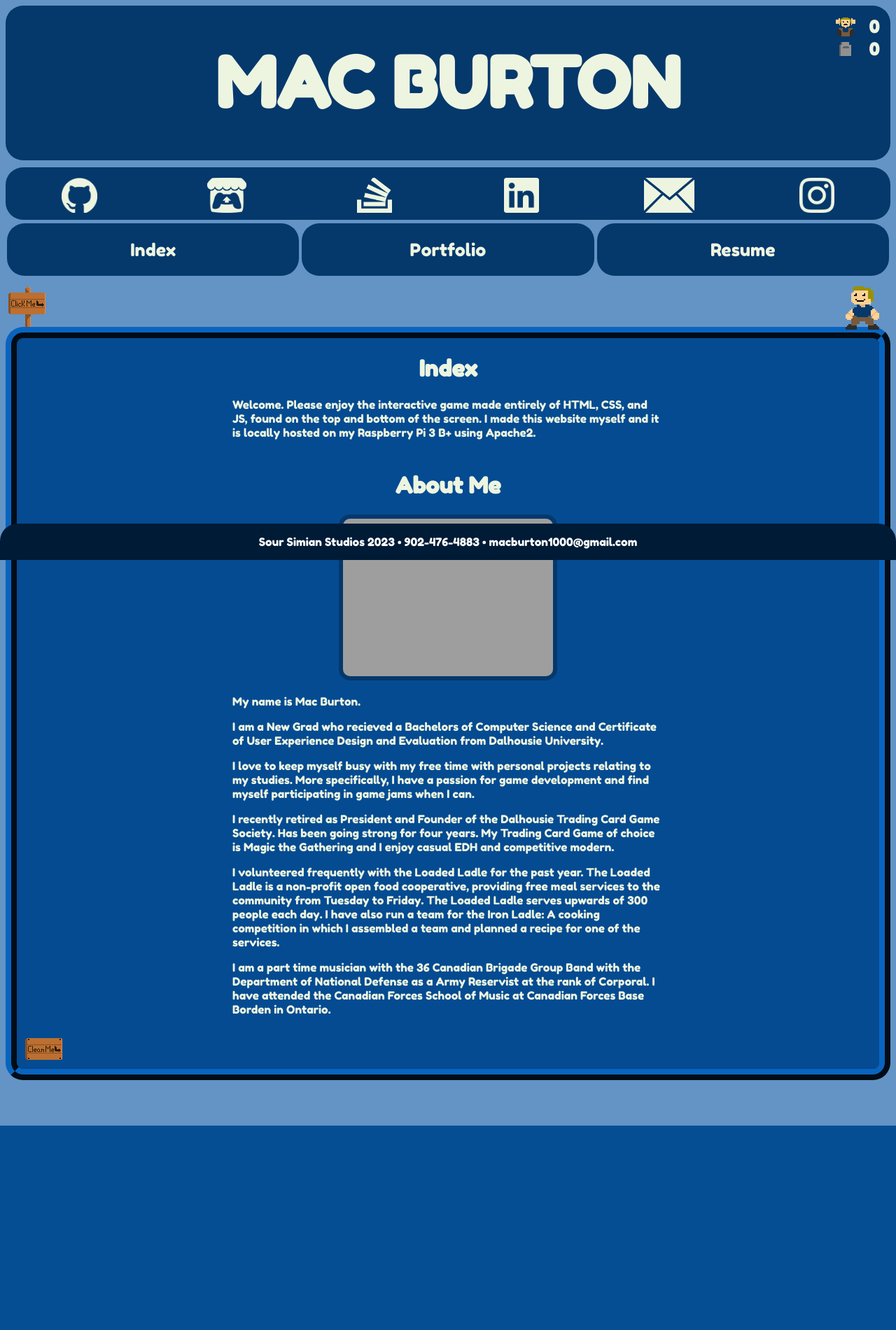
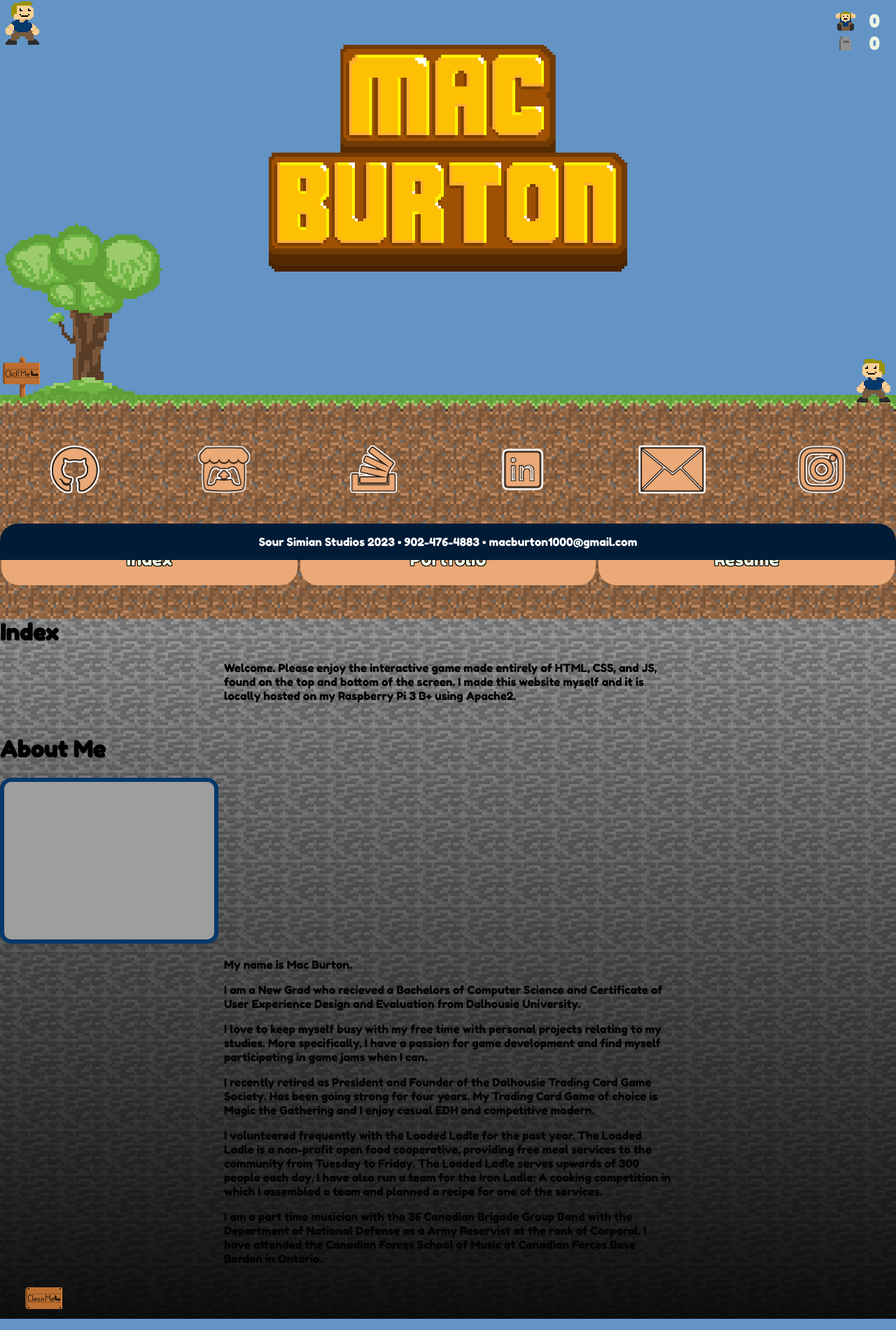
Before and after one commit to limemonkeys/Personal-Website-PHP, a PHP site: page / in a window 1280 px wide. Shown: the whole page at 70% size. Before the commit the page ends 1608 px from the top, so only its background shows below. Run offline with PHP 8.4, Linux system fonts and the light colour scheme; grey boxes are pictures that could not be loaded.

Commit message:
Many changes. UI overhaul (50% complete)

```diff
--- a/index.php
+++ b/index.php
@@ -12,22 +12,24 @@
         <!--<script src="functions.js"></script>-->
     </head>
     <body id="body">
-
-
-
-
-
-
         <div id="navspace">
+            <div>
+                <img id="cleanIcon" src="./Images/Tombstones/tomb-1.png" alt="Tombstone Icon">
+                <h2 id="cleanScore">0</h2>
+            </div>
             <div>
                 <img id="killIcon" src="./Images/Character/D0.png" alt="Death Icon">
                 <h2 id="killScore">0</h2>
             </div>
             <div>
-                <img id="cleanIcon" src="./Images/Tombstones/tomb-1.png" alt="Tombstone Icon">
-                <h2 id="cleanScore">0</h2>
+                <img id="cloud" src="./Images/Character/M0.png" alt="Cloud">
+
             </div>
+            <img id="name-logo" src="./Images/Mac Burton Logo.png" alt="Mac Burton">
+            <img id="" style="opacity:0; height:300px;" src="./Images/Mac Burton Logo.png" alt="Mac Burton">
+            <!--
             <h1 id="nav-name">MAC BURTON</h1>
+
             <div id="nav-links">
                 <div id="icons_section" class="row"></div>
             </div>
@@ -37,14 +39,17 @@
                 <button id="nav-portfolio" class="nav-page-button col-3">Portfolio</button>
                 <button id="nav-resume" class="nav-page-button col-3">Resume</button>
             </div>
+            -->
         </div>
 
+        <div id="gamespace">
 
-        <div id="gamespace">
+            <img id="clickSign" src="./Images/Signs/S1.png" style="position:absolute;">
             <div id="deathSpace" style="position:absolute;">
-                <img src="./Images/Signs/S1.png" style="position:absolute; padding-top: 4px;">
+
             </div>
             <img id="character" style="position:absolute;" src="./Images/Character/M0.png" onclick="GFG_Fun()" >
+
             <div id="deathSpawner" style="position:absolute;">
 
             </div>
@@ -54,11 +59,71 @@
             <script src="microgame.js"></script>
 
             <!--Main-->
-            <div class="main border">
+            <!-- Opacity: 0 tree causing clickable issues -->
+            <img id="" style="opacity:0;" src="./Images/Tree.png">
 
+            <img id="tree1" style="position:absolute;" src="./Images/Tree.png">
+            <div id="dirttest">
             </div>
+            <div id="dirt">
+                <div id="icons_section" class="row"></div>
+            </div>
+            <div id="dirt">
+            <div class="row">
+                <button id="nav-index" class="nav-page-button col-3">Index</button>
+                <button id="nav-portfolio" class="nav-page-button col-3">Portfolio</button>
+                <button id="nav-resume" class="nav-page-button col-3">Resume</button>
+            </div>
+            </div>
+            <div id="stone">
+            <h1 id="top-header">Index</h1>
+                <p class="text">
+                    Welcome. Please enjoy the interactive game made entirely of HTML, CSS, and JS, found on the top and bottom of the screen. I made this website myself and it is locally hosted on my Raspberry Pi 3 B+ using Apache2.
+                </p>
+                <h1 class="text-space">
+                    About Me
+                </h1>
+                <img id="profile" src="./Images/Headshot 1.jpeg" alt="Selfie">
+                <p class="text">
+                    My name is Mac Burton.
+                </p>
+                <p class="text">
+                    I am a New Grad who recieved a Bachelors of Computer Science and Certificate of User Experience Design and Evaluation from Dalhousie University.
+                </p>
+                <p class="text">
+                    I love to keep myself busy with my free time with personal projects relating to my studies.
+                    More specifically, I have a passion for game development and find myself participating in game jams when I can.
+                </p>
+                <!-- Include visuals of trading cards within the dirt/rock -->
+                <p class="text">
+                    I recently retired as President and Founder of the Dalhousie
+                    Trading Card Game Society. Has been going strong for four years.
+                    My Trading Card Game of choice is Magic the Gathering and I enjoy
+                    casual EDH and competitive modern.
+                </p>
+                <!-- Same here but food -->
+                <p class="text">
+                    I volunteered frequently with the Loaded Ladle for the past year.
+                    The Loaded Ladle is a non-profit open food cooperative, providing free meal services to the community from Tuesday to Friday.
+                    The Loaded Ladle serves upwards of 300 people each day. I have also run a team for the Iron Ladle: A cooking competition in which I assembled a team and planned a recipe for one of the services.
+                </p>
+                <!-- Same here but army -->
+                <p class="text">
+                    I am a part time musician with the 36 Canadian Brigade Group Band with the Department of National Defense as a Army Reservist at the rank of Corporal.
+                    I have attended the Canadian Forces School of Music at Canadian Forces Base Borden in Ontario.
+                </p>
+                <img id="cleanSign" src="./Images/Signs/S2.png">
+                <p id="text-main" class="text hidden-text">
+                    I am the one who stops.<br>
+                    I am the one who stops<br>
+                    I
+                </p>
+            </div>
+
+
+
+
         </div>
-
     </body>
     <footer class="footer">
         <p>Sour Simian Studios 2023 &#x2022; 902-476-4883 &#x2022; macburton1000@gmail.com</p>
--- a/jQuery.js
+++ b/jQuery.js
@@ -24,13 +24,7 @@ $(document).ready(function(){
         })
         .catch((e) => console.error(e));
     */
-    fetch("./templates/index_template.php")
-        .then((res) => res.text())
-        .then((text) =>{
 
-            $('.main').append(text);
-        })
-        .catch((e) => console.error(e));
 
     $('#nav-index').click(function(){
         $('.main').html("");
--- a/styles/styles.css
+++ b/styles/styles.css
@@ -84,9 +84,11 @@ Relevancy: All pages
 }
 
 .nav-logos{
-    padding-top: 10px;
-    height: 50px;
+    height: 75px;
     width: auto;
+    display: block;
+    margin-left: auto;
+    margin-right: auto;
 }
 
 .nav-page{
@@ -105,7 +107,8 @@ Relevancy: All pages
 /* Should be split into individual IDs so left and right-most buttons don't have margin on outside*/
 .nav-page-button{
     color: #EDF5E1;
-    background-color: #05386B;
+    text-shadow: -1px -1px 0 #000, 1px -1px 0 #000, -1px 1px 0 #000, 1px 1px 0 #000;
+    background-color: #EAA977;
     text-align: center;
     font-size: 25px;
     height: 75px;
@@ -127,6 +130,8 @@ Relevancy: All
 body {
     background-color: #6394C5;
     font-family: "Fredoka One", sans-serif;
+    padding: 0px;
+    margin: 0px;
 }
 
 iframe {
@@ -176,27 +181,10 @@ Relevancy: All
     text-align: center;
 }
 
-
-
-
-
-
-
-
-
 #character{
     transform: scale(1);
     margin-top: 8px;
 }
-
-#character-space{
-
-}
-
-
-
-
-
 
 #home{
     margin-left: -5px;
@@ -208,24 +196,9 @@ Relevancy: All
     margin-right: -5px;
 }
 
-
-
-
-
-
-
-
-
-
 .portfolioPics{
     border: 6px solid #05386B;
 }
-
-
-
-
-
-
 
 #text-background{
     background-color: #427ab3;
@@ -238,20 +211,12 @@ Relevancy: All
     border: 6px solid #05386B;
 }
 
-
-
-
 .text{
 
     padding-left: 25%;
     padding-right: 25%;
     text-align: left;
-
 }
-
-
-
-
 
 .text-space{
 
@@ -413,27 +378,7 @@ Relevancy: All
 
 }
 
-/* Finished */
 
-@media screen and (max-width: 1800px) {
-    .container {
-        grid-template-columns: repeat(3, 1fr);
-    }
-
-
-}
-
-@media screen and (max-width: 1100px) {
-    .container {
-        grid-template-columns: repeat(2, 1fr);
-    }
-}
-
-@media screen and (max-width: 750px) {
-    .container {
-        grid-template-columns: repeat(1, 1fr);
-    }
-}
 
 /* This makes the screen dark */
 .overlay {
@@ -543,13 +488,7 @@ Relevancy: All
     background-color: rgba(0, 0, 0, 0.8);
 }
 
-@media screen and (max-width: 600px) {
-    .prev,
-    .next {
-        font-size: 18px;
-        padding: 8px;
-    }
-}
+
 
 .below-text{
     padding-top: 275px;
@@ -604,9 +543,82 @@ Relevancy: All
     text-decoration: none;
 }
 
+#name-logo{
+    padding-top: 64px;
+    width: 40%;
+    margin: auto;
+    position: absolute;
+    left: 30%;
+}
+
+#cloud{
+    position: absolute;
+}
+
+
+#tree1{
+    padding-top: 7px;
+    left: 0px;
+    z-index:-5;
+}
+
+#dirttest{
+    background-image: url("../Dirt\ W\ Grass.png");
+    height: 64px;
+}
+
+#dirt{
+    background-image: url("../Dirt.png");
+    height: 128px;
+
+}
+
+#stone{
+    background-image: linear-gradient(to bottom, rgba(0, 0, 0, 0) 0%, rgba(0, 0, 0, .9) 100%), url("../Rock.png");
+    margin-top: 0px;
+    padding-top: 0px;
+}
+
+#top-header{
+    margin-top: 0px;
+}
+
+
+
+
+
+
 /*
 Mobile View Specific Changes
 */
+@media screen and (max-width: 1800px) {
+    .container {
+        grid-template-columns: repeat(3, 1fr);
+    }
+
+
+}
+
+@media screen and (max-width: 1100px) {
+    .container {
+        grid-template-columns: repeat(2, 1fr);
+    }
+}
+
+@media screen and (max-width: 750px) {
+    .container {
+        grid-template-columns: repeat(1, 1fr);
+    }
+}
+
+@media screen and (max-width: 600px) {
+    .prev,
+    .next {
+        font-size: 18px;
+        padding: 8px;
+    }
+}
+
 @media only screen and (max-width: 600px) {
     #profile {
         width: 150px;
@@ -618,6 +630,9 @@ Mobile View Specific Changes
         padding-top: 15px;
         height: 35px;
         width: auto;
+        display: block;
+        margin-left: auto;
+        margin-right: auto;
     }
     .text{
 
@@ -639,7 +654,8 @@ Mobile View Specific Changes
 
     .nav-page-button{
         color: #EDF5E1;
-        background-color: #05386B;
+        text-shadow: -1px -1px 0 #000, 1px -1px 0 #000, -1px 1px 0 #000, 1px 1px 0 #000;
+        background-color: #EAA977;
         text-align: center;
         font-size: 20px;
         height: 75px;
@@ -657,8 +673,6 @@ Mobile View Specific Changes
         height: 420px;
 
     }
-
-
 
     #resume-text{
         font-size: 12px;
--- a/templates/index_template.php
+++ b/templates/index_template.php
@@ -1,4 +1,4 @@
-<h1>Index</h1>
+<h1 id="top-header">Index</h1>
 <p class="text">
     Welcome. Please enjoy the interactive game made entirely of HTML, CSS, and JS, found on the top and bottom of the screen. I made this website myself and it is locally hosted on my Raspberry Pi 3 B+ using Apache2.
 </p>
```
Also changed, not shown: microgame.js (+39 -4 lines), Dirt W Grass.png (added), Dirt.png (added), Images/Logos/discord.png, Images/Logos/github.png, Images/Logos/instagram.png, Images/Logos/itch.png, Images/Logos/linkedin.png, Images/Logos/mail.png, Images/Logos/stack-overflow.png, Images/Mac Burton Logo.png (added), Images/Tree.png (added), Rock.png (added), Tree.png (added), 1 other file.
